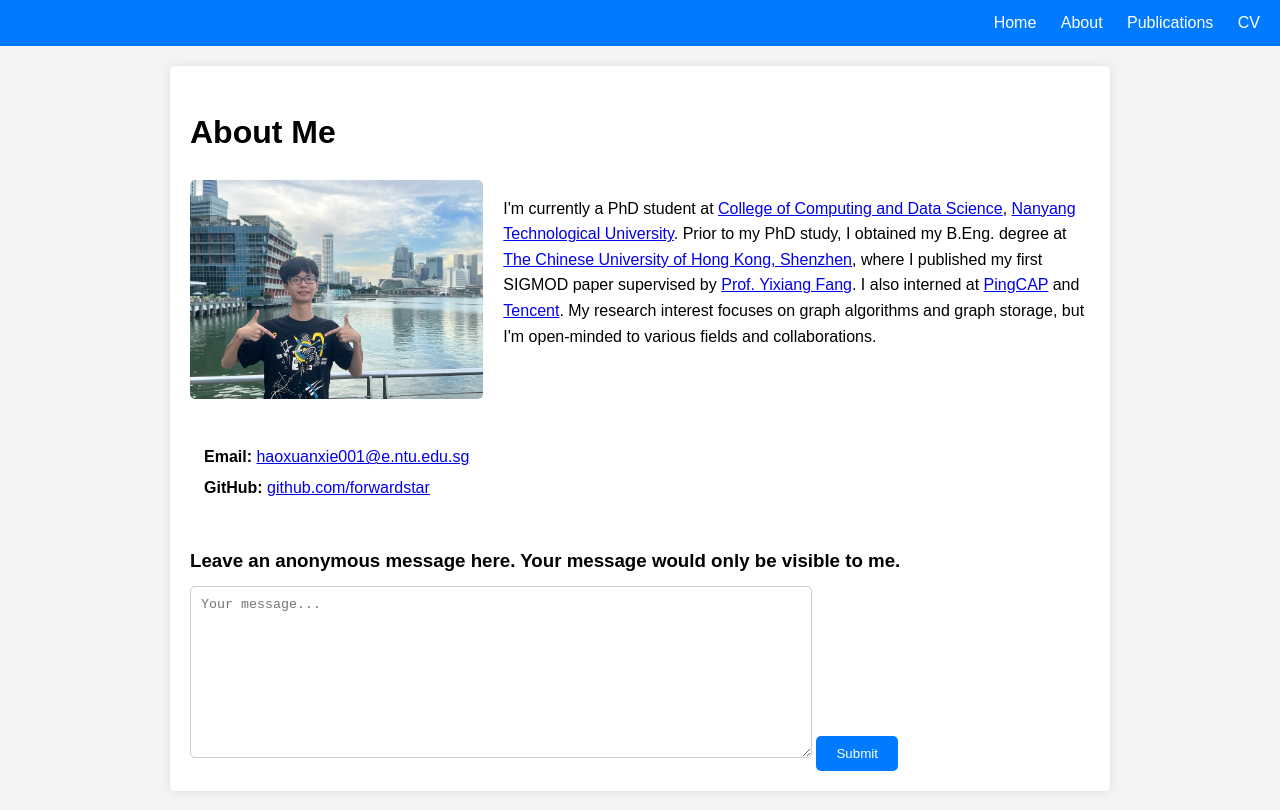
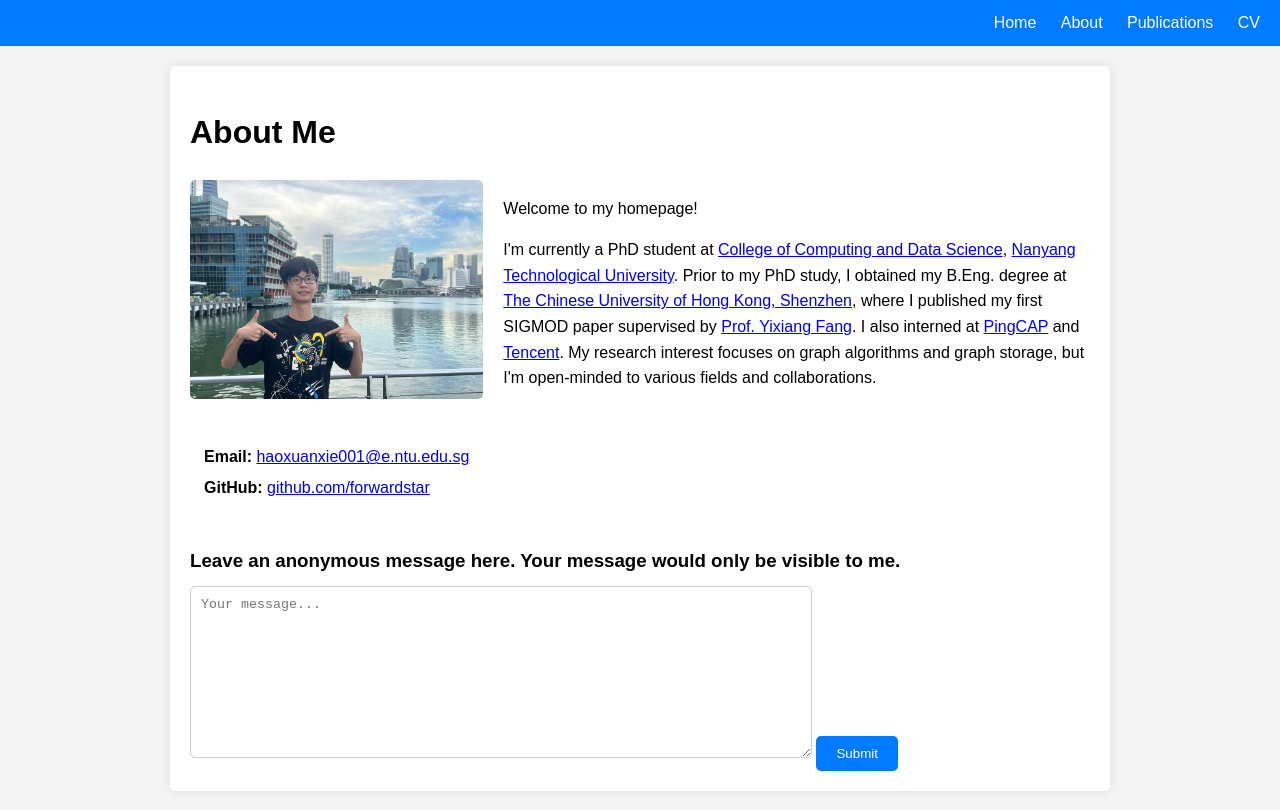
Before and after one commit to haoxuanxie/haoxuanxie.github.io, a Jekyll site: the page built from about.md, in a window 1280 px wide. Shown: the top 810 px of the page. Built offline with Jekyll 4.4.1, drawn with Linux system fonts in a browser that asks for light colours.

Commit message:
Update about.md

```diff
--- a/about.md
+++ b/about.md
@@ -14,6 +14,7 @@ title: About
     </div>
   </div>
   <div class="right-side">
+    <p>Welcome to my homepage!</p>
     <p>I'm currently a PhD student at <a href="https://www.ntu.edu.sg/computing">College of Computing and Data Science</a>, <a href="https://www.ntu.edu.sg/">Nanyang Technological University</a>. Prior to my PhD study, I obtained my B.Eng. degree at <a href="https://www.cuhk.edu.cn">The Chinese University of Hong Kong, Shenzhen</a>, where I published my first SIGMOD paper supervised by <a href="https://fangyixiang.github.io/">Prof. Yixiang Fang</a>. I also interned at <a href="https://www.pingcap.com/">PingCAP</a> and <a href="https://www.tencent.com/">Tencent</a>. My research interest focuses on graph algorithms and graph storage, but I'm open-minded to various fields and collaborations.</p>
   </div>
 </div>
```
